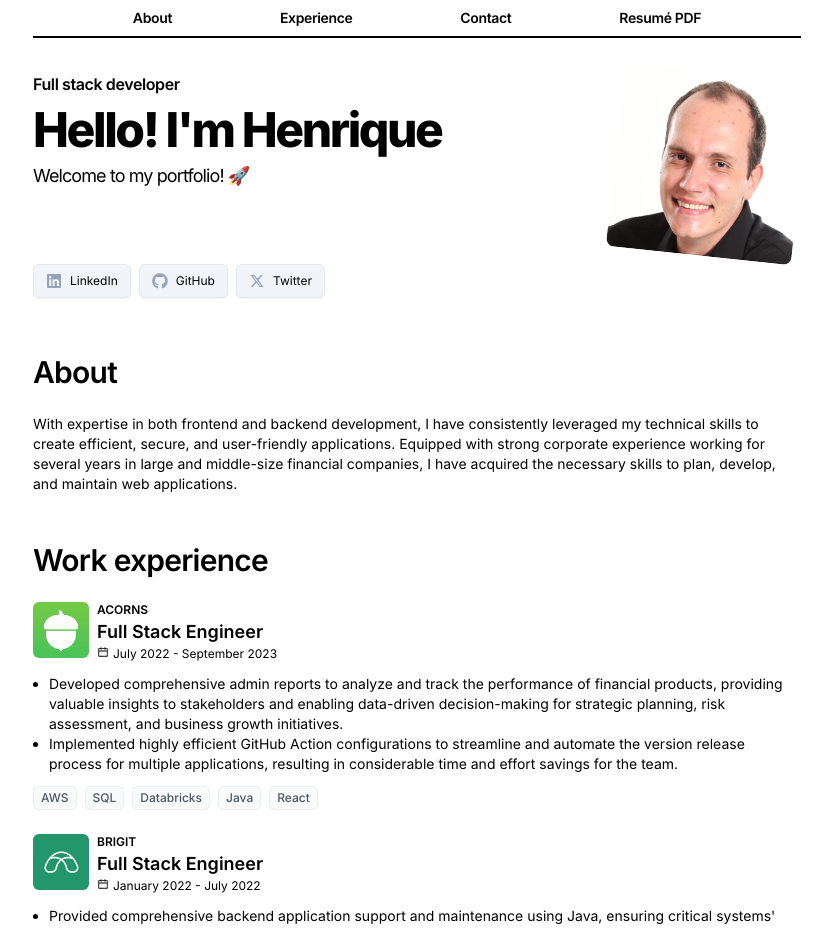
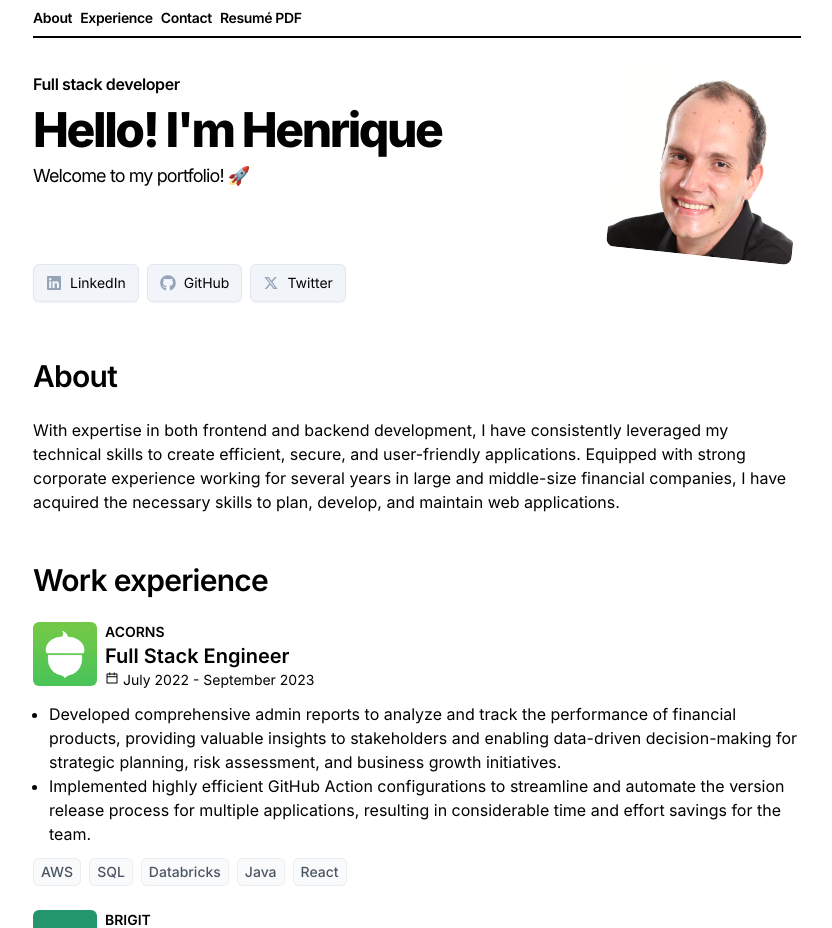
Before and after one commit to hrohden/hrohden.github.io, a React (Vite) app: page / in a window 1280 px wide. Shown: the top 928 px of the page, without its empty margins (223-1055 px from the left). Built offline with nearby package versions, Linux system fonts and the light colour scheme.

Commit message:
Update Navbar, SocialMediaButton, and WorkExperienceComponent styles

```diff
--- a/src/components/Navbar.tsx
+++ b/src/components/Navbar.tsx
@@ -2,7 +2,7 @@
 const Navbar = () => {
   return (
     <nav className="border-b-2 border-black py-2">
-      <ul className="flex list-none gap-2 text-sm font-semibold tracking-tight md:justify-evenly">
+      <ul className="flex list-none gap-2 text-sm font-semibold tracking-tight">
         <li className="text-center">
           <a href="#" className="flex items-center gap-1">
             About
--- a/src/components/SocialMediaButton.tsx
+++ b/src/components/SocialMediaButton.tsx
@@ -8,7 +8,7 @@ const SocialMediaButton = (props: Props) => {
     <a href={props.url} target="_blank">
       <span className="inline-flex flex-row items-center gap-2 rounded-md border border-slate-200 bg-slate-100 px-3 py-2 shadow-sm">
         <span className="text-slate-400">{props.icon}</span>
-        <span className="text-xs">{props.text}</span>
+        <span className="text-xs md:text-sm">{props.text}</span>
       </span>
     </a>
   );
--- a/src/components/WorkExperienceComponent.tsx
+++ b/src/components/WorkExperienceComponent.tsx
@@ -13,26 +13,30 @@ const WorkExperienceComponent = ({
           <img
             src={`src/assets/logos/${workExperience.logo}`}
             alt=""
-            className="aspect-square w-14 rounded-md"
+            className="aspect-square w-14 rounded-md md:w-16"
           />
         </div>
         <div>
-          <p className="text-xs font-semibold uppercase">
+          <p className="text-xs font-semibold uppercase md:text-sm">
             {workExperience.company}
           </p>
-          <p className="text-lg font-semibold">{workExperience.title}</p>
-          <p className="flex items-baseline gap-1 text-xs">
+          <p className="text-lg font-semibold md:text-xl">
+            {workExperience.title}
+          </p>
+          <p className="flex items-baseline gap-1 text-xs md:text-sm">
             <AiOutlineCalendar />
             {workExperience.period}
           </p>
         </div>
       </div>
       {workExperience.companyDescription && (
-        <p className="text-xs italic">{workExperience.companyDescription}</p>
+        <p className="text-xs italic md:text-sm">
+          {workExperience.companyDescription}
+        </p>
       )}
       <ul className="ml-4 list-disc">
         {workExperience.description.map((description) => (
-          <li key={description} className="text-sm">
+          <li key={description} className="text-sm md:text-base">
             {description}
           </li>
         ))}
@@ -41,7 +45,7 @@ const WorkExperienceComponent = ({
         {workExperience.technologies.map((tech) => (
           <span
             key={tech}
-            className="inline-flex items-center rounded-md bg-gray-50 px-2 py-1 text-xs font-medium text-gray-600 ring-1 ring-inset ring-gray-500/10"
+            className="inline-flex items-center rounded-md bg-gray-50 px-2 py-1 text-xs font-medium text-gray-600 ring-1 ring-inset ring-gray-500/10 md:text-sm"
           >
             {tech}
           </span>
--- a/src/sections/About.tsx
+++ b/src/sections/About.tsx
@@ -3,7 +3,7 @@ import Section from "../components/Section";
 const About = () => {
   return (
     <Section title="About">
-      <p className="text-sm">
+      <p className="text-sm md:text-base">
         With expertise in both frontend and backend development, I have
         consistently leveraged my technical skills to create efficient, secure,
         and user-friendly applications. Equipped with strong corporate
```
